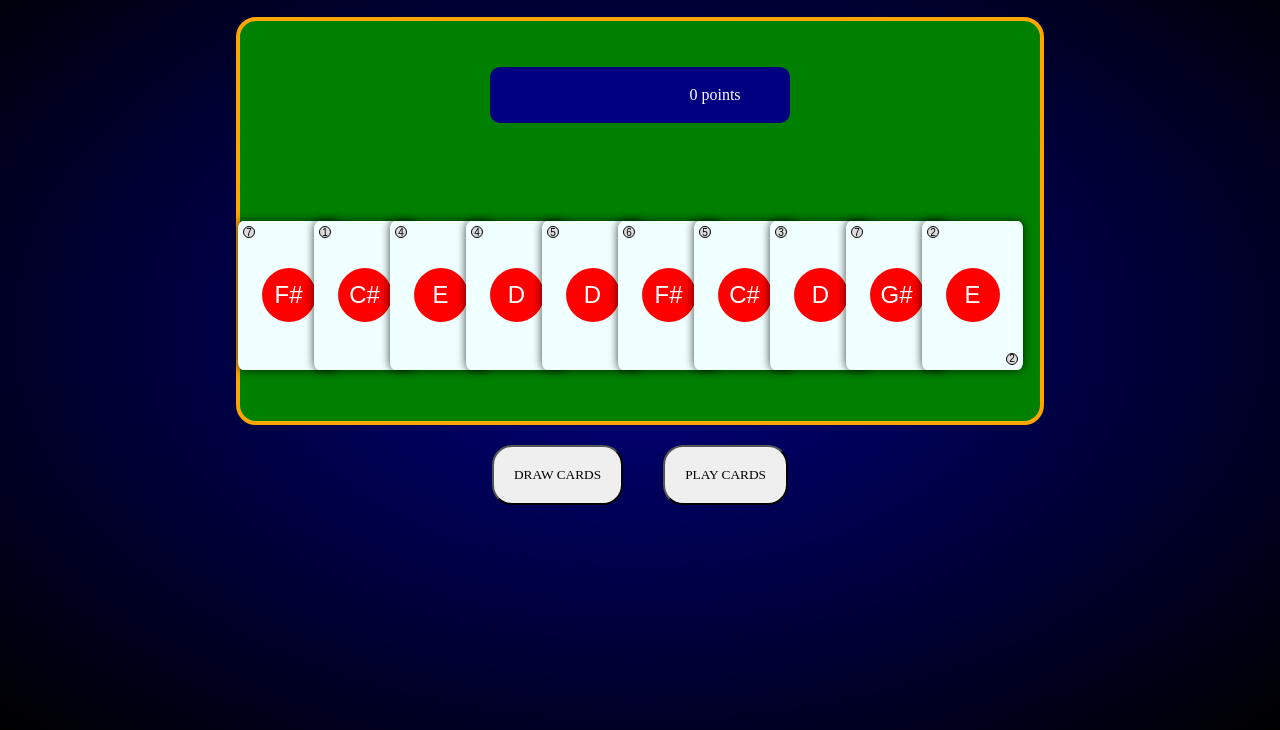
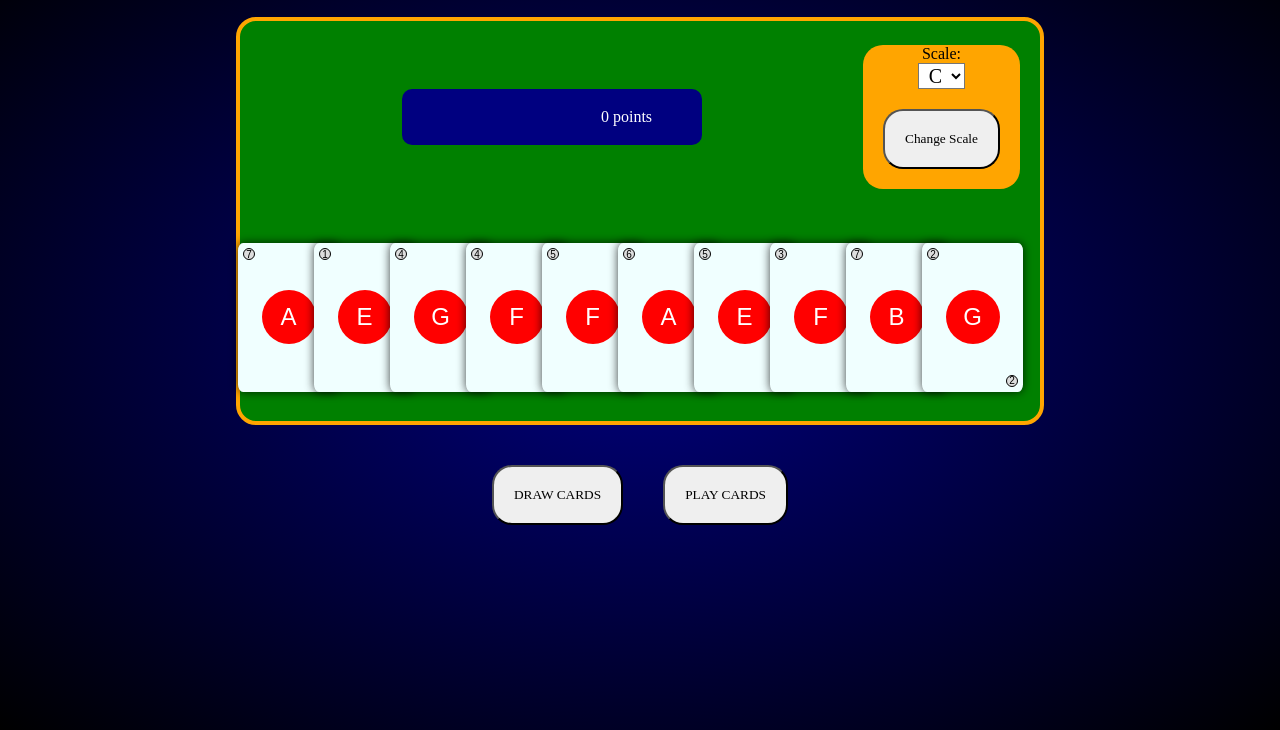
Before and after one commit to gabriel-bric-yud/SymphonyOfCardsJS, a plain HTML site: page index.html in a window 1280 px wide. Shown: the part 70-800 px from the top of the page. Drawn offline with Linux system fonts and the light colour scheme; a web font is replaced by a local one.

Commit message:
Add Scale choice UI for testing

```diff
--- a/index.html
+++ b/index.html
@@ -23,6 +23,15 @@
         </div>
         <div id = "score">0 points</div>
       </div>
+
+
+      <div id = "scaleUI">
+        <label for = "scaleCtrl">Scale:</label>
+        <select id = "scaleCtrl">
+          <!-- <option value = "thirds">Seconds</option> -->
+        </select>
+        <button id = "scaleBtn">Change Scale</button>
+      </div>
       <div class = "handOfCards" id = "cardSet1"></div>
 
       <!--
@@ -37,6 +46,8 @@
       <button id = "drawBtn">DRAW CARDS</button>
       <button id = "playBtn">PLAY CARDS</button>
 
+
+
     </div>
 
 
--- a/index.js
+++ b/index.js
@@ -187,6 +187,23 @@ function sanitizeAccidentals(accidental, scale) {
   return sanitizedScale
 }
 
+/**Create Circle of Fifths function:
+ * This creates two interval cycles, in fourths and fifths.
+ * It then sanitizes the accidentals to show only the correct one.
+ * @returns An array containing the list of Flat keys and Sharp Keys
+ */
+function buildCircleOfFifths() {
+  let flatKeys = buildIntervalCycle(5, 7, buildChromaticScaleEnharmonic())
+  let sharpKeys = buildIntervalCycle(7, 7, buildChromaticScaleEnharmonic())
+
+  flatKeys = sanitizeAccidentals("b", flatKeys)
+  sharpKeys = sanitizeAccidentals("#", sharpKeys)
+
+  //return flatKeys.concat(sharpKeys.slice(1))
+  return [flatKeys, sharpKeys]
+}
+
+
 /**
  * Find Unified Accidental function:
  * @param {string} key The name of the key (ie: Bb)
@@ -195,11 +212,9 @@ function sanitizeAccidentals(accidental, scale) {
 function findUnifiedAccidental(key) {
   key = key.charAt(0).toUpperCase() + key.substring(1)
   if (key != "C") {
-    let flatKeys = buildIntervalCycle(5, 7, buildChromaticScaleEnharmonic())
-    let sharpKeys = buildIntervalCycle(7, 7, buildChromaticScaleEnharmonic())
-
-    flatKeys = sanitizeAccidentals("b", flatKeys)
-    sharpKeys = sanitizeAccidentals("#", sharpKeys)
+    let circleOfFifths = buildCircleOfFifths()
+    let flatKeys = circleOfFifths[0]
+    let sharpKeys = circleOfFifths[1]
 
     if (flatKeys.includes(key)) {
       return {accidental: "b", cycle: flatKeys}
@@ -322,6 +337,9 @@ function restructureModalPattern(modeNum, pattern = ["w","w","h","w","w","w","h"
  */
 function findNoteIndex(noteName, scale = buildChromaticScaleEnharmonic()) {
   for (let i = 0; i < scale.length; i++) {
+    if (noteName == scale[i]) {
+      return i
+    }
     let currentElem = scale[i].split("/");
     if (currentElem[0] == noteName || currentElem[1] == noteName) {
       return i
@@ -440,6 +458,7 @@ function createDiatonicStructure(startNote, scale, structure) {
  */
 function createHarmonicStructure(startNote, structure, scale = buildChromaticScaleEnharmonic()) {
   let noteIndex = findNoteIndex(startNote, scale)
+  console.log(noteIndex)
   if (noteIndex != "error") {
     let pattern = chromaticStructuresIntervalicObj[structure]
     let harmonicStructure = []
@@ -613,6 +632,21 @@ function fillHand(parent, max, currentDeck = deck) {
 }
 
 
+
+//////////////////////  GAMEBOARD UI FUNCTIONS  //////////////////////
+
+
+function displayPossibleKeys(parent, keyArray) {
+  keyArray.forEach((key) => {
+    let optionBox = document.createElement("option");
+    optionBox.innerHTML = key;
+    optionBox.value = key;
+    parent.appendChild(optionBox)
+  })
+
+}
+
+
 //////////////////////  GAME LOGIC  //////////////////////
 
 function convertToEnharmonicName(note) {
@@ -768,6 +802,7 @@ function identifyChords(cardList) {
 }
 
 
+//////////////////////  SCORE LOGIC  //////////////////////
 
 
 
@@ -813,12 +848,19 @@ const drawBtn = document.getElementById("drawBtn")
 const playBtn = document.getElementById("playBtn")
 const handTypeDisplay = document.querySelector("#handFlexBox")
 const scoreDsiplay = document.querySelector("#score")
+const scaleCtrl = document.querySelector("#scaleCtrl")
+const scaleBtn = document.querySelector("#scaleBtn")
 
 //let deck = buildMusicDeck(buildChromaticScaleEnharmonic(), 7)
 let chromatic = buildChromaticScaleEnharmonic()
 
-console.log(chromatic)
+displayPossibleKeys(scaleCtrl, buildCircleOfFifths()[0])
+displayPossibleKeys(scaleCtrl, buildCircleOfFifths()[1])
+
 let currentScale = buildMajorScale("A")
+
+currentScale = buildMajorScale(scaleCtrl.value)
+
 let deck = buildMusicDeck(currentScale, 7)
 let playerHand = []
 let selectedCards = []
@@ -831,15 +873,11 @@ players.forEach((elem) => {fillHand(elem,10)})
 playBtn.addEventListener("click", (e) => {
   removeChildrenDivs(handTypeDisplay)
   let octaveList = consolidateOcaves(getNotesCardDivArray(selectedCards), currentScale)
-  console.log(octaveList)
   let sortedHand = sortByCount(octaveList).filter((value) => Number(value[1]) > 0)
-
   let intervalList = identifyIntervals(octaveList)
-  console.log(intervalList)
   let chordList = identifyChords(octaveList)
   scoreHand(sortedHand, " octave of ", 1, "High note of ")
   scoreHand(intervalList, " Intervals of ")
-  //scoreHand(chordList, " Chords of ")
   displayData(chordList[0], "Triads of ", handTypeDisplay)
   displayData(chordList[1], "Sevenths of ", handTypeDisplay)
 
@@ -850,6 +888,14 @@ drawBtn.addEventListener("click", (e) => {
 })
 
 
+
+scaleBtn.addEventListener("click", (e) => {
+  players.forEach((elem) => {removeChildrenDivs(elem)})
+  let currentScale = buildMajorScale(scaleCtrl.value)
+  deck = buildMusicDeck(currentScale, 7)
+  players.forEach((elem) => {fillHand(elem,10)})
+
+})
 
 
 
@@ -879,6 +925,9 @@ gameboard.addEventListener("contextmenu", (e) => {
 
 
 /**
+ *
+ * console.log(buildCircleOfFifths)
+console.log(createHarmonicStructure("B/Cb", "majorHepta"))
 console.log("Major : ===================================================")
 console.log(buildMajorScale("C"))
 console.log(buildMajorScale("Bb"))
--- a/style.css
+++ b/style.css
@@ -32,6 +32,21 @@ body {
 }
 
 
+#gameboard {
+  display: flex;
+  flex-wrap:wrap;
+  margin: 0 auto;
+  width: 800px;
+  max-width: 98vw;
+  height: 400px;
+  justify-content: center;
+  background-color: green;
+  border: 4px solid orange;
+  border-radius: 20px;
+}
+
+
+
 .scoreContainer {
   display: flex;
   min-width: 300px;
@@ -56,7 +71,6 @@ body {
   width: 100%;
 }
 
-
 #handFlexBox {
   display: flex;
   flex-wrap: wrap;
@@ -66,20 +80,27 @@ body {
 
 
 
-/**********************************************************************************/
+#scaleUI {
+  display: grid;
+  text-align: center;
+  align-self: center;
+  align-content: center;
+  justify-self: center;
+  justify-content: center;
+  background-color: orange;
+  border-radius: 20px;
+  margin-right: 20px;
+}
 
 
-#gameboard {
-  display: flex;
-  flex-wrap:wrap;
-  margin: 0 auto;
-  width: 800px;
-  max-width: 98vw;
-  height: 400px;
-  background-color: green;
-  border: 4px solid orange;
-  border-radius: 20px;
+#scaleCtrl {
+  background-color: white;
+  max-width: fit-content;
+  justify-self: center;
+  font-size: 20px;
+  text-align: center;
 }
+
 
 
 .handOfCards {
@@ -95,7 +116,13 @@ body {
   border-radius: 20px;
 }
 
-#drawBtn, #playBtn {
+
+
+/**********************************************************************************/
+
+
+
+#drawBtn, #playBtn, #scaleBtn {
   margin: 20px;
   width: fit-content;
   padding: 20px;
@@ -106,7 +133,9 @@ body {
   display: flex;
   width: fit-content;
   justify-self: center;
+  margin-top: 20px;
 }
+
 
 /****************  CARD ELEMENTS  ****************/
 
```
